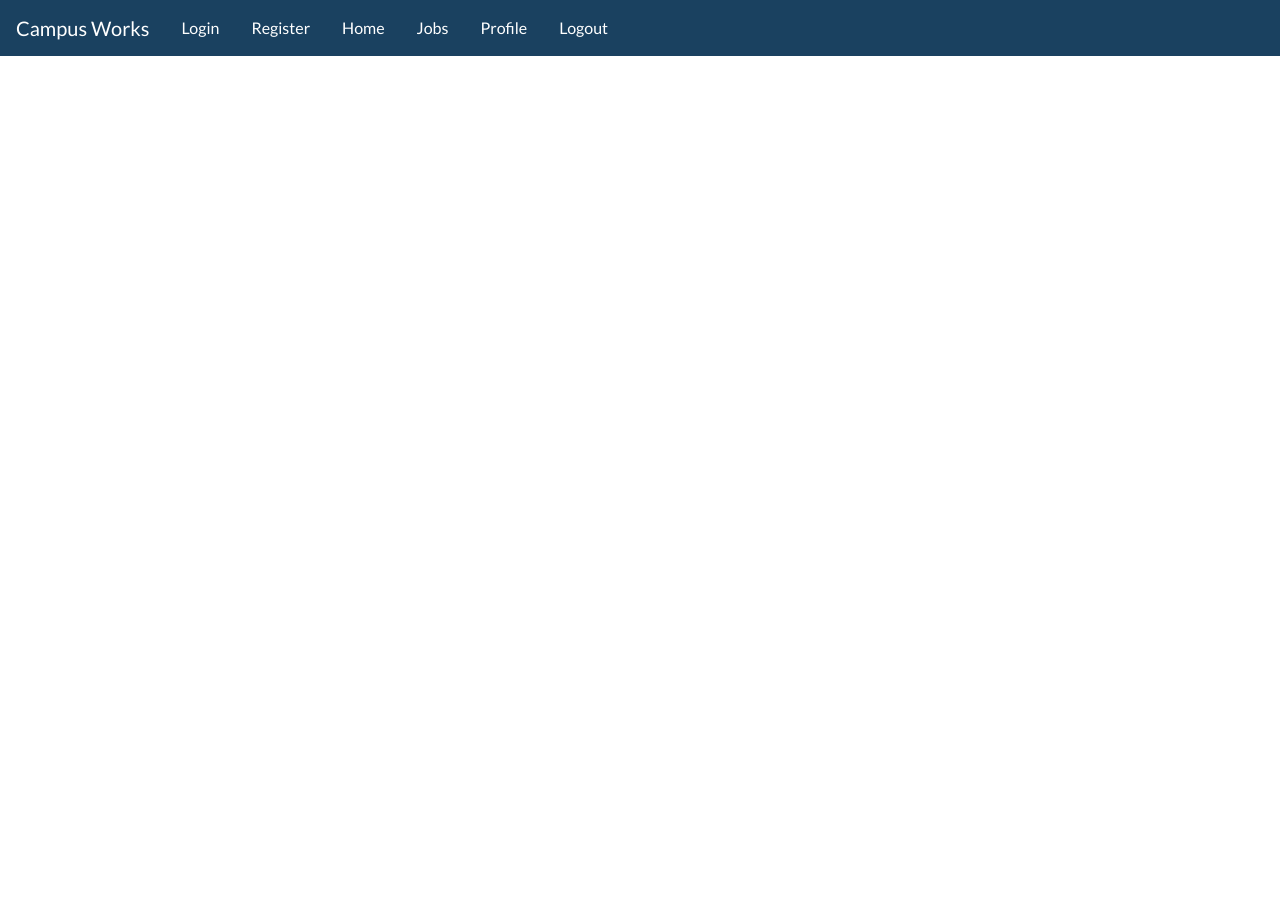
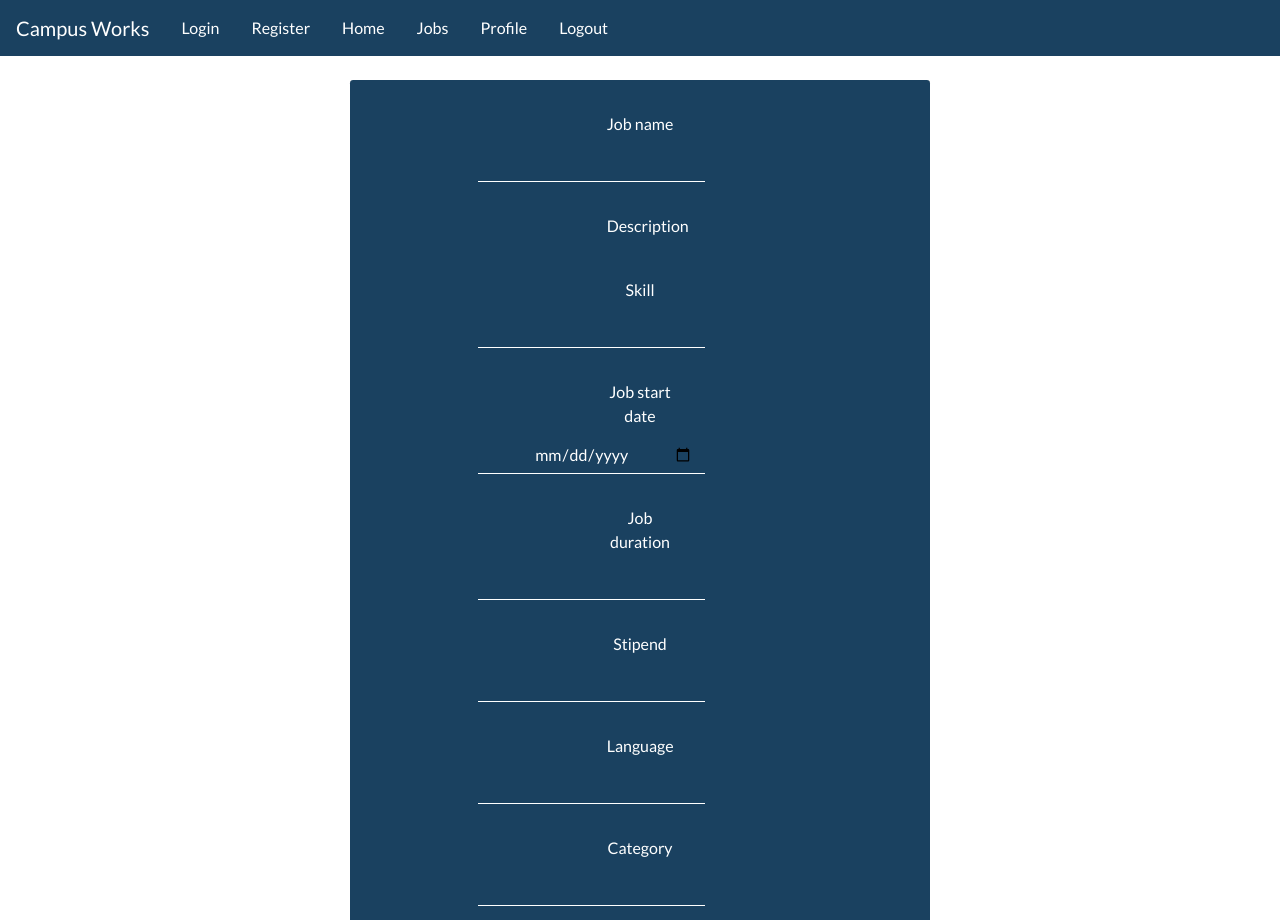
Before and after one commit to IIIT-ECell/CWorks, a React (Create React App) app in the folder tfront/: page /jobs/add in a window 1280 px wide. Shown: the top 920 px of the page. Before the commit the page ends 800 px from the top, so only its background shows below. Built offline with nearby package versions, Linux system fonts and the light colour scheme.

Commit message:
basic job addition form (no backend yet) and login via registration bug fixes

```diff
--- a/tfront/src/App.js
+++ b/tfront/src/App.js
@@ -14,6 +14,7 @@ import User from './components/User';
 import Profile from './components/Profile';
 import CreateStudent from './components/CreateStudent';
 import Jobs from './components/Jobs';
+import AddJob from './components/AddJob';
 
 // import logo from './logo.svg';
 import './App.css';
@@ -51,7 +52,7 @@ class App extends Component {
                 <Route exact path='/profile' component={Profile} />
                 <Route exact path='/user/:id'  component={User} />
                 <Route exact path='/logout'  component={Logout} />
-
+                <Route exact path='/jobs/add' component={AddJob} />
               </Switch>
             </div>
           </div>
--- /dev/null
+++ b/tfront/src/components/AddJob.jsx
@@ -0,0 +1,106 @@
+import React, { Component } from 'react';
+import { Redirect } from 'react-router-dom';
+
+import axios from 'axios';
+
+import "../styles/login.css";
+
+class AddJob extends Component{
+    constructor() {
+        super();
+        this.formData = {};
+    }
+    handleInput(event) {
+        event.preventDefault();
+        this.formData[event.target.id] = event.target.value;
+    }
+
+    handleSubmit(){
+
+    }
+
+    render() {
+        if (sessionStorage["isLoggedIn"]==="false") {
+            return <Redirect to="/login" />
+        }
+
+        if(sessionStorage["user_type"]==1){
+            return <Redirect to="/jobs"/>
+        }
+
+        return(
+            <form onSubmit={this.handleInput} className="form-signin">
+                <div className="form-group ">
+                    <label className="col-sm-2 control-label ">
+                        Job name
+                    </label>
+                    <div className="col-sm-10">
+                        <input name="job_name" className="form-control" type="text"/>
+                    </div>
+                </div>
+                <div className="form-group ">
+                    <label className="col-sm-2 control-label ">
+                        Description
+                    </label>
+                    <div className="col-sm-10">
+                    </div>
+                </div>
+                <div className="form-group ">
+                    <label className="col-sm-2 control-label ">
+                    Skill
+                    </label>
+                    <div className="col-sm-10">
+                        <input name="skill" className="form-control" type="text"/>
+                    </div>
+                </div>
+                <div className="form-group ">
+                    <label className="col-sm-2 control-label ">
+                    Job start date
+                    </label>
+                    <div className="col-sm-10">
+                        <input name="job_start_date" className="form-control" type="date"/>
+                    </div>
+                </div>
+                <div className="form-group ">
+                    <label className="col-sm-2 control-label ">
+                    Job duration
+                    </label>
+                    <div className="col-sm-10">
+                        <input name="job_duration" className="form-control" type="number"/>
+                    </div>
+                </div>
+                <div className="form-group ">
+                    <label className="col-sm-2 control-label ">
+                    Stipend
+                    </label>
+                    <div className="col-sm-10">
+                        <input name="stipend" className="form-control" type="number"/>
+                    </div>
+                </div>
+                <div className="form-group ">
+                    <label className="col-sm-2 control-label ">
+                    Language
+                    </label>
+                    <div className="col-sm-10">
+                        <input name="language" className="form-control" type="text"/>
+                    </div>
+                </div>
+                <div className="form-group ">
+                    <label className="col-sm-2 control-label ">
+                    Category
+                    </label>
+                    <div className="col-sm-10">
+                        <input name="category" className="form-control" type="text"/>
+                    </div>
+                </div>
+                <div className="form-actions">
+                    <button className="btn btn-primary" type="submit" title="Make a POST request on the Job List resource">POST</button>
+                </div>
+
+            </form>
+        )
+    }
+
+}
+
+export default AddJob;
--- a/tfront/src/components/CreateCompany.jsx
+++ b/tfront/src/components/CreateCompany.jsx
@@ -56,6 +56,7 @@ class CreateCompany extends Component {
 					.then(response => {
 						console.log(response);
 						console.log(response.data.pk);
+						sessionStorage["pk"]=response.data.pk;
 						axios({
 							method: 'POST',
 							url: "http://localhost:8000/api/users/companies/",
@@ -71,6 +72,7 @@ class CreateCompany extends Component {
 							if (response.status >= 200 && response.status < 206) {
 								sessionStorage["isLoggedIn"] = true;
 								sessionStorage["user_id"] = response.data.user_id;
+								sessionStorage["user_type"]=2;
 							}
 							window.location.reload();
 						})
@@ -87,6 +89,7 @@ class CreateCompany extends Component {
 								phone_number: this.formData.phone_number,
 							}
 						})
+
 					})
 			}
 		})
--- a/tfront/src/components/CreateStudent.jsx
+++ b/tfront/src/components/CreateStudent.jsx
@@ -57,13 +57,7 @@ class CreateStudent extends Component {
 						}
 				})
 				.then(response => {
-					console.log(response);
-					console.log(response.data.pk);
-					console.log(this.formData.student_id);
-					console.log(this.formData.gender);
-					console.log(this.formData.permanent_city_res);
-					console.log(this.formData.nationality);
-					console.log(this.formData.year_of_study);
+					sessionStorage["pk"]=response.data.pk;
 					axios({
 						method: 'POST',
 						url: "http://localhost:8000/api/users/students/",
@@ -81,6 +75,7 @@ class CreateStudent extends Component {
 						if (response.status >= 200 && response.status < 206) {
 							sessionStorage["isLoggedIn"] = true;
 							sessionStorage["user_id"] = response.data.user_id;
+							sessionStorage["user_type"]=1;
 						}
 						window.location.reload();
 					})
--- a/tfront/src/components/Logout.jsx
+++ b/tfront/src/components/Logout.jsx
@@ -24,6 +24,9 @@ class Login extends Component {
           console.log(response.detail);
           sessionStorage["user_key"] = "";
           sessionStorage["isLoggedIn"] = false;
+          sessionStorage["user_id"]="";
+          sessionStorage["pk"]="";
+          sessionStorage["user_type"]="";
           console.log("While logging out:");
           window.location.reload();
         }
```
